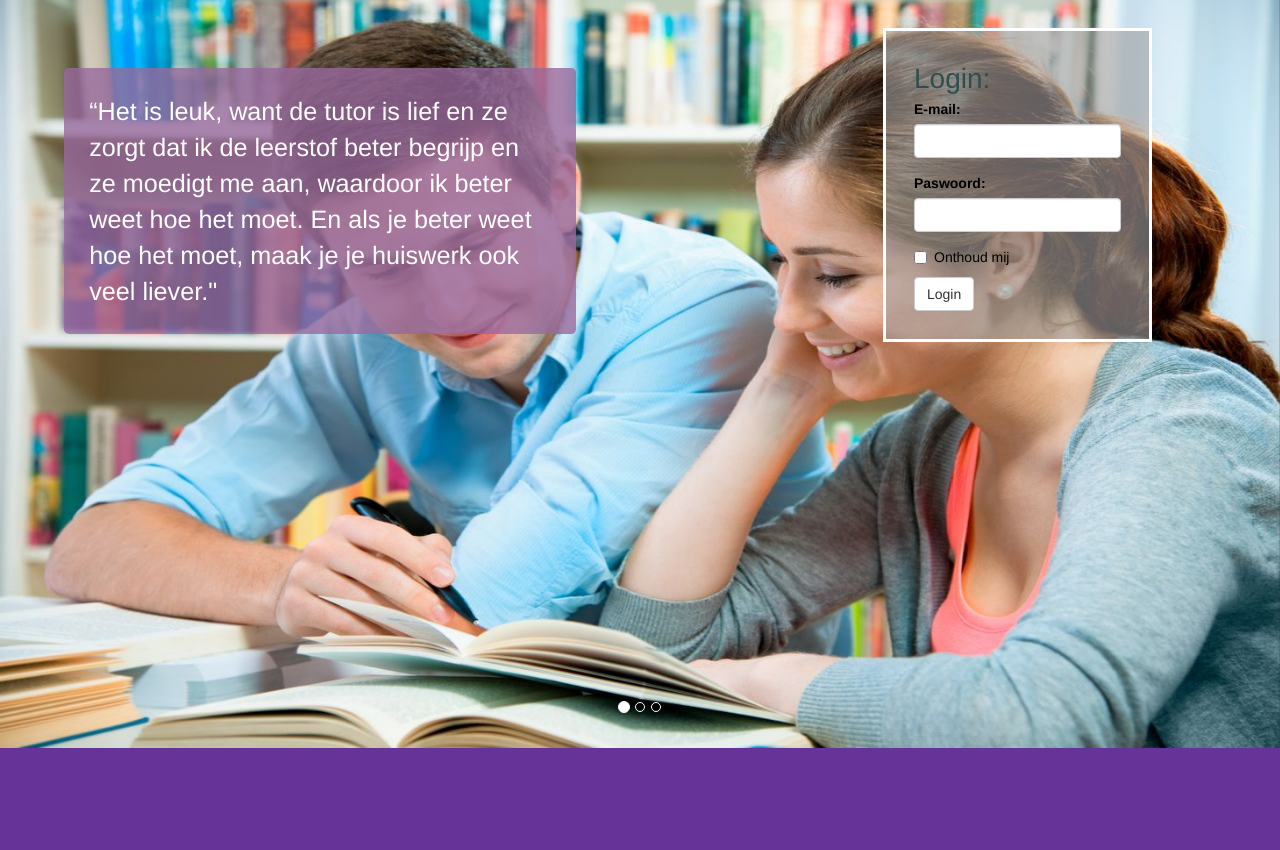
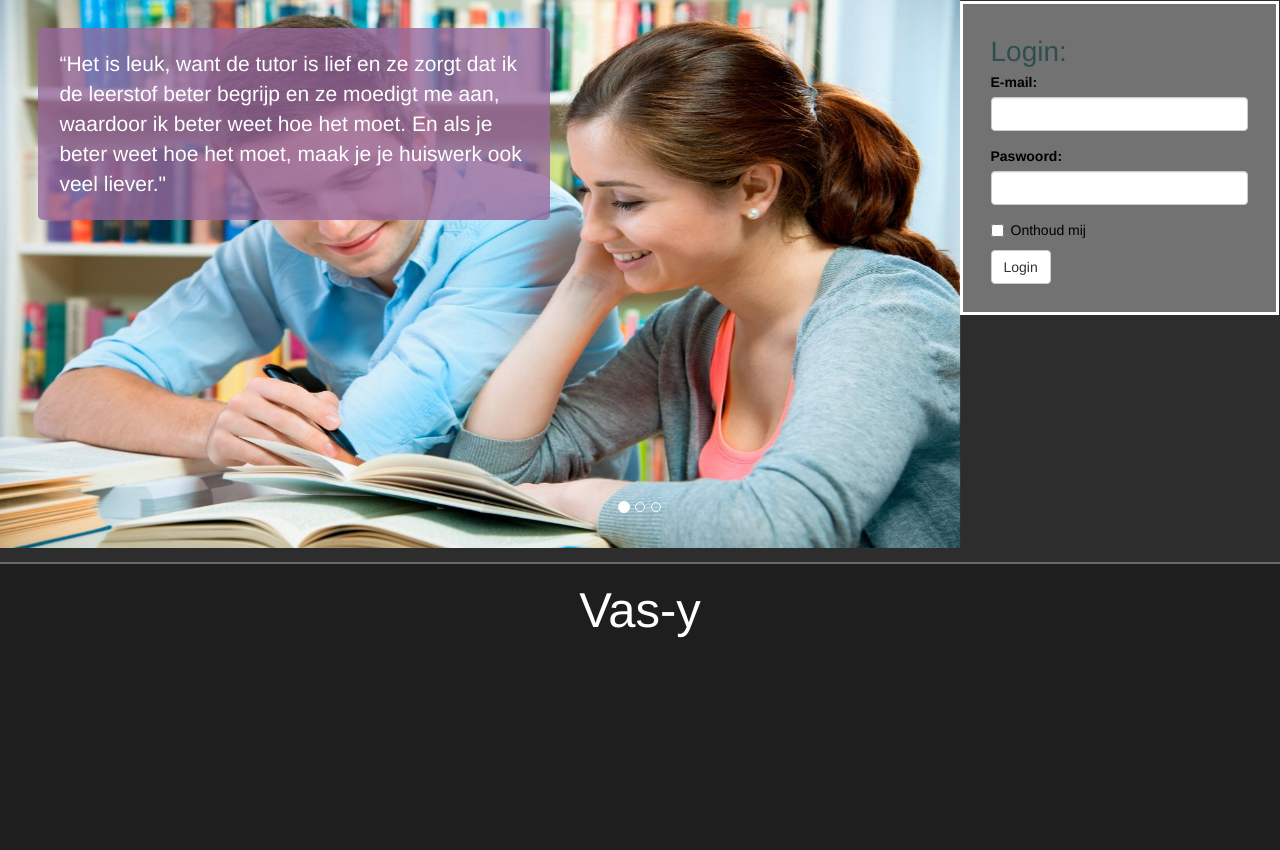
Before and after one commit to bramdegreef/vas-y, a PHP site: page / in a window 1280 px wide. Shown: the part 52-902 px from the top of the page. Before the commit the page ends 800 px from the top, so only its background shows below. Run offline with PHP 8.4, Linux system fonts and the light colour scheme.

Commit message:
Index pagina wat aangepast (css)

```diff
--- a/css/index.css
+++ b/css/index.css
@@ -2,6 +2,21 @@
     height: 100%;
     color: black;
     background-color: rgb(45, 45, 45);
+}
+
+#backgroundSite{
+    height: 36vh;
+    background-color: black;
+    background-color: rgb(30,30,30);
+    border-top: solid;
+    border-color: dimgray;
+    border-width: 0.2em;
+    margin-top: 1em;
+}
+
+h1{
+    font-size: 3.5em;
+    color: white;
 }
 
 #formTitle {
@@ -11,8 +26,9 @@
 }
 
 .carouselPicture {
-    max-height: calc(100vh - 52px);
-    width: 100%;
+    position: relative;
+    max-height: calc(75vh - 52px);
+    width: 75%;
 }
 
 #signup-form {
@@ -69,23 +85,24 @@
 
 .homeText {
     z-index: 2;
-    font-size: 1.8em;
+    font-size: 1.5em;
     position: absolute;
     display: inline-block;
     color: white;
     background-color: rgba(152, 106, 157, 0.8);
     max-width: 40%;
-    top: 15%;
-    left: 5%;
+    top: 10%;
+    left: 3%;
     border-radius: 5px;
     padding: 1em;
 }
 
 #login-form {
     z-index: 3;
-    position: fixed;
-    right: 10%;
-    top: 10%;
+    position: absolute;
+    right: 0%;
+    top: 52px;
+    width: 25%;
     border-color: white;
     border-width: 3px;
     border-style: solid;
--- a/index.html
+++ b/index.html
@@ -140,6 +140,10 @@
         </div>
     </div>
 
+    <div id="backgroundSite">
+        <h1 style="text-align: center">Vas-y</h1>
+    </div>
+
 
 
 
```
Also changed, not shown: img/background.jpg (added).
